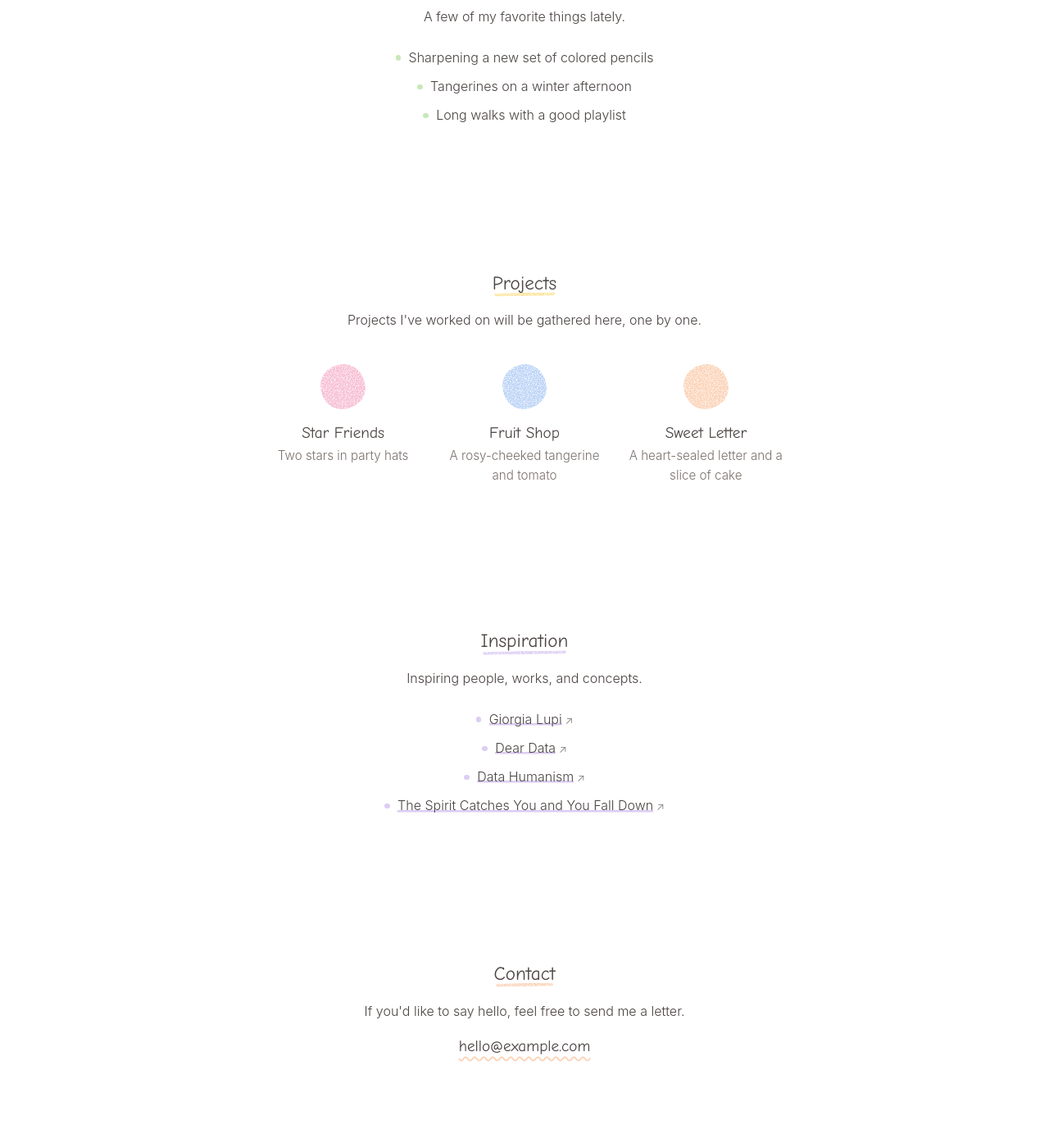
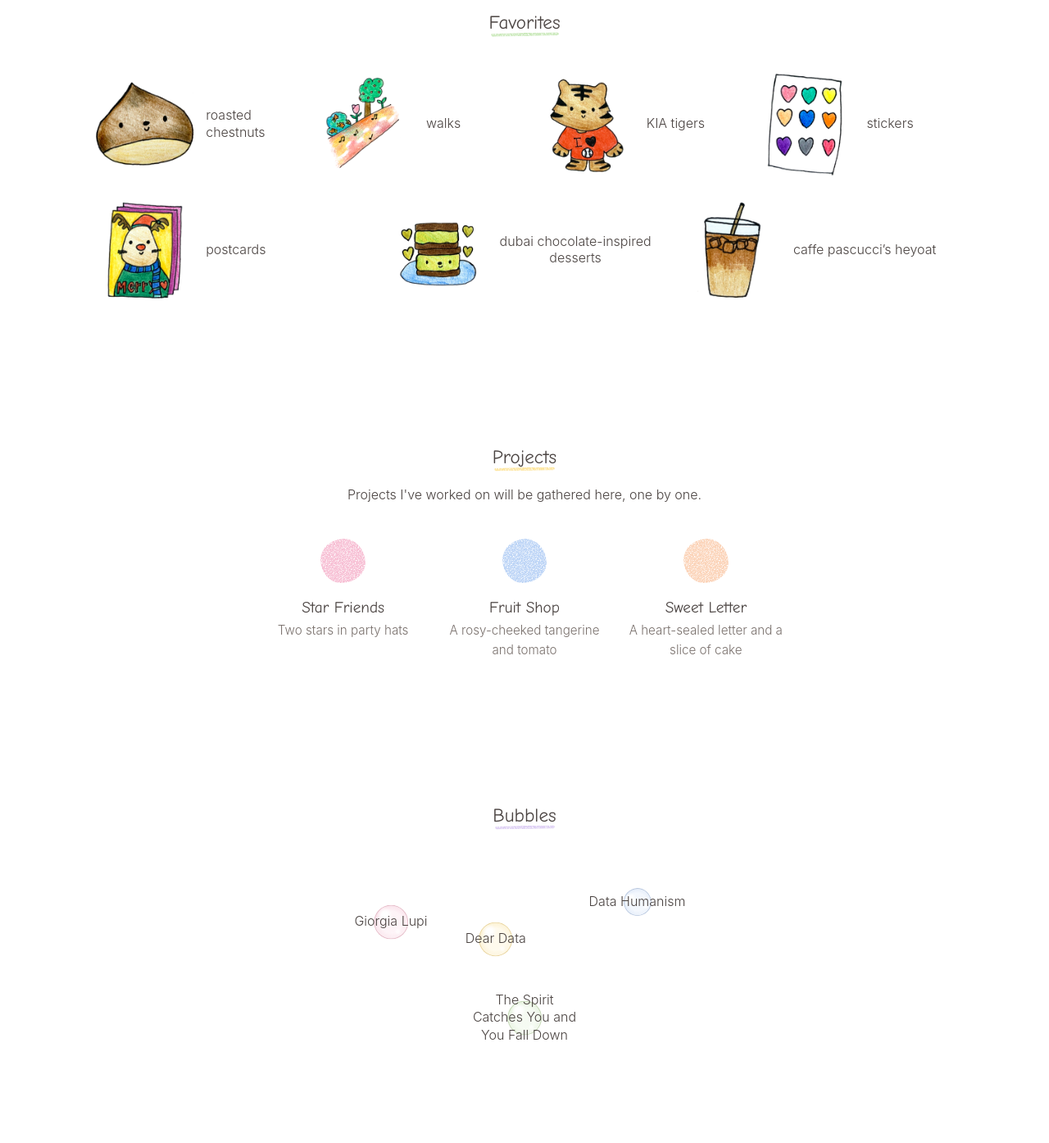
Before and after one commit to yewonbamdi/yewonbamdi.github.io, a plain HTML site: page index.html in a window 1280 px wide. Shown: the part 1340-2734 px from the top of the page at 82% size. Drawn offline with Linux system fonts and the light colour scheme; a web font is replaced by a local one.

Commit message:
Add favorites icons, bubbles section, and refresh About and Contact
- Favorites: hand-drawn icons beside each label, in rows of 4 then 3
- About: Bamdi name explanation (EN/KO), places, tighter spacing
- Inspiration renamed to Bubbles: scattered, floating bubble links
- Contact: email only

Co-Authored-By: Claude Opus 5.5 <noreply@anthropic.com>

```diff
--- a/index.html
+++ b/index.html
@@ -190,7 +190,7 @@
     [href="#about"], #about { --c: var(--blue); }
     [href="#projects"], #projects { --c: var(--yellow); }
     [href="#favorites"], #favorites { --c: var(--green); }
-    [href="#inspiration"], #inspiration { --c: var(--lavender); }
+    [href="#bubbles"], #bubbles { --c: var(--lavender); }
     [href="#contact"], #contact { --c: var(--peach); }
 
     .hero {
@@ -264,6 +264,16 @@
       transform: rotate(-1deg);
     }
 
+    .about-part p { margin: 0; }
+    .about-part p + p { margin-top: .3rem; }
+    /* 숨은 언어 블록이 간격을 만들지 않도록 아래쪽 여백으로 */
+    .about-part:not(:last-of-type) { margin-bottom: 2rem; }
+    .about-part .soft {
+      color: var(--ink-soft);
+      /* 설명 한 줄로: 글 폭(42rem)보다 넓게 */
+      margin-inline: calc(50% - min(50vw - 1rem, 26rem));
+    }
+
     .edu {
       list-style: none;
       margin: 1.4rem 0 0;
@@ -328,6 +338,115 @@
       vertical-align: .12em;
     }
 
+    .faves {
+      list-style: none;
+      display: flex;
+      flex-wrap: wrap;
+      justify-content: center;
+      gap: 1.6rem 1.2rem;
+      /* 아이콘이 커서 글 폭(42rem)보다 넓게 펼침 */
+      margin: 1.8rem calc(50% - min(50vw - 1rem, 33rem)) 0;
+      padding: 0;
+    }
+    .faves li {
+      flex: 0 0 calc((100% - 3.6rem) / 4);
+      display: flex;
+      align-items: center;
+      gap: .7rem;
+      text-align: left;
+      line-height: 1.3;
+    }
+    /* 둘째 줄(3개)은 더 넓게 벌려서 긴 이름도 두 줄 안에 */
+    .faves li:nth-child(n+5) { flex-basis: calc((100% - 2.4rem) / 3); }
+    .faves .center { text-align: center; }
+    .faves img {
+      flex: none;
+      width: 8rem;
+      height: 8rem;
+      object-fit: contain;
+    }
+    @media (max-width: 66rem) {
+      .faves li,
+      .faves li:nth-child(n+5) { flex-basis: calc((100% - 1.2rem) / 2); }
+    }
+    @media (max-width: 30rem) {
+      .faves img { width: 4.8rem; height: 4.8rem; }
+    }
+
+    /* 줄·간격 없이 흩뿌린 점들: 2·3·5·7 주기를 겹쳐서 위치가 반복돼 보이지 않게 */
+    .inspo {
+      list-style: none;
+      display: flex;
+      flex-wrap: wrap;
+      justify-content: center;
+      align-items: center;
+      max-width: 36rem;
+      margin: 2.4rem auto 0;
+      padding: 1.5rem 0;
+    }
+    .inspo li {
+      flex: 0 0 auto;
+      margin: var(--my, .9rem) var(--mx, 1.1rem);
+      transform: translate(var(--x, 0), var(--y, 0));
+    }
+    .inspo li:nth-child(2n)   { --y: 1.3rem;  --mx: 1.8rem; }
+    .inspo li:nth-child(3n)   { --y: -1.1rem; --x: .6rem;  --s: 2.1rem; --r: 40deg; }
+    .inspo li:nth-child(5n)   { --y: 2rem;    --x: -.8rem; --mx: .6rem; --s: 3rem; }
+    .inspo li:nth-child(7n+3) { --y: -1.8rem; --mx: 2.4rem; --r: -25deg; }
+    .inspo li:nth-child(4n+1) { --my: 1.6rem; }
+    .inspo li:nth-child(11n+6) { --x: 1.4rem; --s: 2.3rem; }
+    .inspo a {
+      position: relative;
+      isolation: isolate;
+      display: inline-block;
+      max-width: 9.5rem;
+      padding: .4rem 0;
+      color: var(--ink);
+      text-decoration: none;
+      line-height: 1.35;
+      text-wrap: balance;
+    }
+    /* 글자 뒤 비눗방울: 옅은 색 + 가장자리 테 + 하이라이트 */
+    .inspo a::before {
+      content: "";
+      position: absolute;
+      left: 50%;
+      top: 50%;
+      z-index: -1;
+      width: var(--s, 2.6rem);
+      height: var(--s, 2.6rem);
+      border-radius: 50%;
+      background:
+        radial-gradient(circle at 32% 28%, rgb(255 255 255 / .95) 0 9%, rgb(255 255 255 / 0) 22%),
+        radial-gradient(circle at 70% 78%, rgb(255 255 255 / .6) 0 4%, rgb(255 255 255 / 0) 9%),
+        radial-gradient(circle, color-mix(in srgb, var(--dot) 18%, transparent) 45%, color-mix(in srgb, var(--dot) 75%, #ece8e4) 100%);
+      box-shadow:
+        inset 0 0 0 1px color-mix(in srgb, var(--dot) 70%, #b8b0aa),
+        inset -.15rem -.2rem .4rem rgb(255 255 255 / .5);
+      transform: translate(-50%, -50%) rotate(var(--r, 0deg));
+      transition: transform .25s ease;
+    }
+    .inspo a:hover::before,
+    .inspo a:focus-visible::before { transform: translate(-50%, -50%) rotate(var(--r, 0deg)) scale(1.15); }
+    /* 둥실둥실 떠다니기 (속도·시작 시점을 조금씩 다르게) */
+    .inspo a { animation: bob var(--d, 5s) ease-in-out var(--dl, 0s) infinite alternate; }
+    .inspo li:nth-child(2n) { --d: 6.2s; --dl: -1.3s; }
+    .inspo li:nth-child(3n) { --d: 4.6s; --dl: -2.7s; }
+    .inspo li:nth-child(5n) { --d: 7s;   --dl: -.8s; }
+    @keyframes bob {
+      from { transform: translateY(0); }
+      to { transform: translateY(-.35rem); }
+    }
+    .inspo li:nth-child(6n+1) { --dot: var(--pink); }
+    .inspo li:nth-child(6n+2) { --dot: var(--yellow); }
+    .inspo li:nth-child(6n+3) { --dot: var(--blue); }
+    .inspo li:nth-child(6n+4) { --dot: var(--green); }
+    .inspo li:nth-child(6n+5) { --dot: var(--lavender); }
+    .inspo li:nth-child(6n) { --dot: var(--peach); }
+    @media (max-width: 36rem) {
+      .inspo li { margin-inline: calc(var(--mx, 1.1rem) * .5); }
+    }
+
     .links a {
       color: var(--ink);
       text-decoration: none;
@@ -389,6 +508,7 @@
       .lang-switch button::before,
       .links a span,
       .links a::after { transition: none; }
+      .inspo a { animation: none; }
     }
   </style>
 </head>
@@ -404,7 +524,7 @@
       <a href="#about">About</a>
       <a href="#favorites">Favorites</a>
       <a href="#projects">Projects</a>
-      <a href="#inspiration">Inspiration</a>
+      <a href="#bubbles">Bubbles</a>
       <a href="#contact">Contact</a>
     </nav>
   </header>
@@ -421,9 +541,18 @@
 
     <section id="about" class="section">
       <h2 class="title">About</h2>
-      <p>Hi and welcome!</p>
-      <p>Lived in Seoul, Shanghai, Dallas, Daejeon</p>
-      <p>Currently in Seoul</p>
+      <div class="about-part" lang="en">
+        <p>Bamdi = <i>bam</i> (밤, chestnut) + <i>di</i> (from Gandhi)</p>
+        <p class="soft">a nickname from my brother-in-law for my love of chestnuts and shared personality type with Mahatma Gandhi</p>
+      </div>
+      <div class="about-part" lang="ko">
+        <p>밤디: 군밤 밤, 간디 디</p>
+        <p class="soft">밤을 사랑하고 간디와 성격유형이 같아서 형부가 지어준 이름</p>
+      </div>
+      <div class="about-part">
+        <p>Seoul, Shanghai, Dallas, Daejeon</p>
+        <p>Currently in Seoul</p>
+      </div>
       <ul class="edu" lang="en">
         <li>Seoul National University <span>– BA Psychology</span></li>
         <li>KAIST <span>– MS Culture Technology</span></li>
@@ -437,19 +566,25 @@
     <section id="favorites" class="section">
       <h2 class="title">Favorites</h2>
       <div lang="en">
-        <p>A few of my favorite things lately.</p>
-        <ul class="list">
-          <li>Sharpening a new set of colored pencils</li>
-          <li>Tangerines on a winter afternoon</li>
-          <li>Long walks with a good playlist</li>
+        <ul class="faves">
+          <li><img src="images/favorites/chestnut.png" alt="" loading="lazy">roasted chestnuts</li>
+          <li><img src="images/favorites/walks.png" alt="" loading="lazy">walks</li>
+          <li><img src="images/favorites/kiatigers.png" alt="" loading="lazy">KIA tigers</li>
+          <li><img src="images/favorites/stickers.png" alt="" loading="lazy">stickers</li>
+          <li><img src="images/favorites/postcards.png" alt="" loading="lazy">postcards</li>
+          <li><img src="images/favorites/dubai.png" alt="" loading="lazy"><span class="center">dubai chocolate-inspired<br>desserts</span></li>
+          <li><img src="images/favorites/heyoat.png" alt="" loading="lazy">caffe pascucci’s heyoat</li>
         </ul>
       </div>
       <div lang="ko">
-        <p>요즘 좋아하는 것들이에요.</p>
-        <ul class="list">
-          <li>새 색연필 깎기</li>
-          <li>겨울 오후에 먹는 귤</li>
-          <li>좋아하는 음악 들으며 오래 걷기</li>
+        <ul class="faves">
+          <li><img src="images/favorites/chestnut.png" alt="" loading="lazy">군밤</li>
+          <li><img src="images/favorites/walks.png" alt="" loading="lazy">산책</li>
+          <li><img src="images/favorites/kiatigers.png" alt="" loading="lazy">최강기아</li>
+          <li><img src="images/favorites/stickers.png" alt="" loading="lazy">스티커</li>
+          <li><img src="images/favorites/postcards.png" alt="" loading="lazy">엽서</li>
+          <li><img src="images/favorites/dubai.png" alt="" loading="lazy">두바이 초콜릿 디저트</li>
+          <li><img src="images/favorites/heyoat.png" alt="" loading="lazy">파스쿠찌 헤이오트</li>
         </ul>
       </div>
     </section>
@@ -474,11 +609,9 @@
       </div>
     </section>
 
-    <section id="inspiration" class="section">
-      <h2 class="title">Inspiration</h2>
-      <p lang="en">Inspiring people, works, and concepts.</p>
-      <p lang="ko">영감을 주는 사람, 작업, 그리고 개념들.</p>
-      <ul class="list links">
+    <section id="bubbles" class="section">
+      <h2 class="title">Bubbles</h2>
+      <ul class="inspo">
         <li><a href="https://giorgialupi.com" target="_blank" rel="noopener"><span>Giorgia Lupi</span></a></li>
         <li><a href="http://www.dear-data.com/theproject" target="_blank" rel="noopener"><span>Dear Data</span></a></li>
         <li><a href="https://giorgialupi.com/data-humanism-my-manifesto-for-a-new-data-world" target="_blank" rel="noopener"><span>Data Humanism</span></a></li>
@@ -488,9 +621,7 @@
 
     <section id="contact" class="section">
       <h2 class="title">Contact</h2>
-      <p lang="en">If you'd like to say hello, feel free to send me a letter.</p>
-      <p lang="ko">하고 싶은 이야기가 있다면 편하게 편지 보내주세요.</p>
-      <p><a class="mail" href="mailto:hello@example.com">hello@example.com</a></p>
+      <p><a class="mail" href="mailto:yewonbamdi@gmail.com">yewonbamdi@gmail.com</a></p>
     </section>
   </main>
 
```
Also changed, not shown: images/favorites/chestnut.png (added), images/favorites/dubai.png (added), images/favorites/heyoat.png (added), images/favorites/kiatigers.png (added), images/favorites/postcards.png (added), images/favorites/stickers.png (added), images/favorites/walks.png (added).
